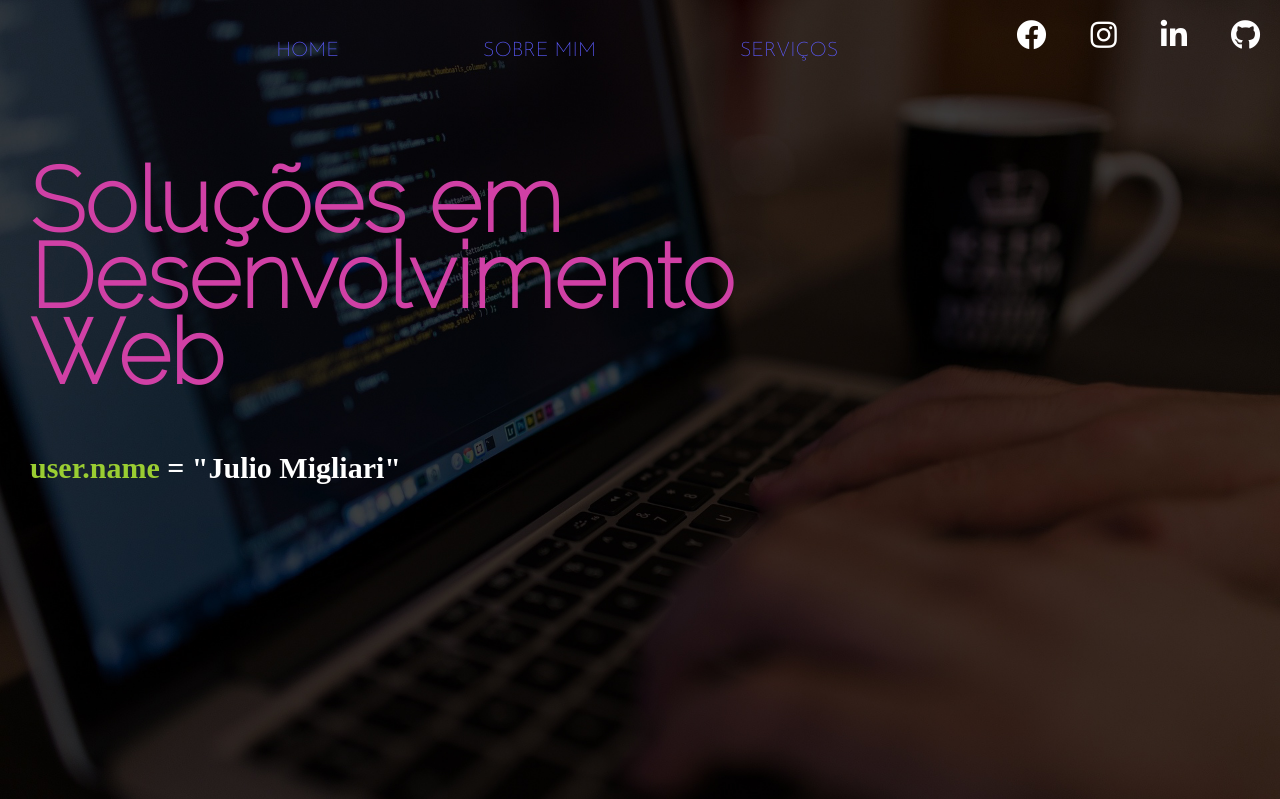
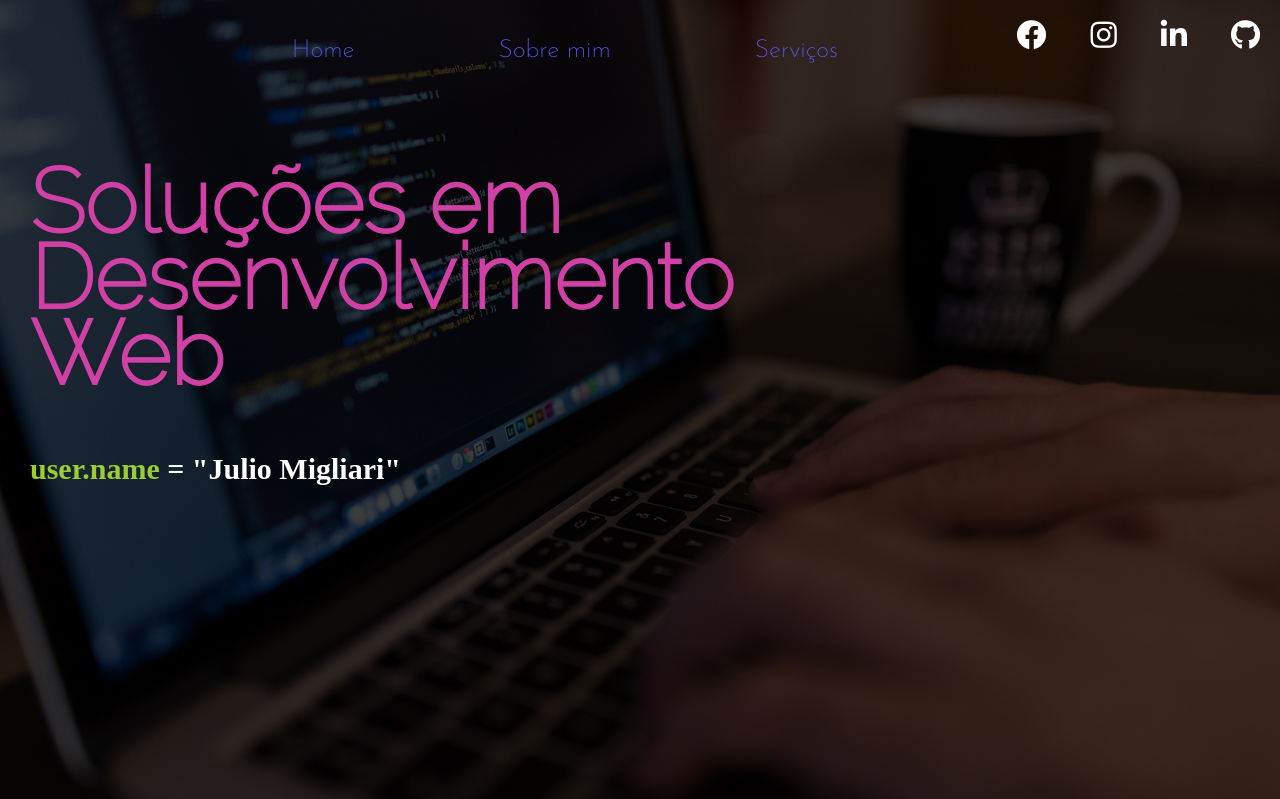
Before and after one commit to Vennomouz/migliariWebDev, a PHP site: page / in a window 1280 px wide. Shown: the top 799 px of the page. Run offline with PHP 8.4, Linux system fonts and the light colour scheme; some libraries are stand-ins or nearby versions; some web fonts are replaced.

Commit message:
adicionando estilos

```diff
--- a/css/style.css
+++ b/css/style.css
@@ -17,8 +17,8 @@ body{
 .menuPrincipal ul{
     text-align: end;
     line-height: 70px;
-    text-transform: uppercase;
     width: 70%;
+    /* text-transform: uppercase; */
 }
 .menuPrincipal ul li{
     display: inline-block;
@@ -30,9 +30,12 @@ body{
 }
 .menuPrincipal ul li a{
     font-family: 'Josefin Sans', sans-serif;
-    font-size: 20px;
+    font-size: 25px;
     text-decoration: none;
     color:#5c5bfe;
+}
+.menuPrincipal ul li a:hover{
+    color: rgb(208, 64, 165);
 }
 
 /* ICONES DO MENU */
```
